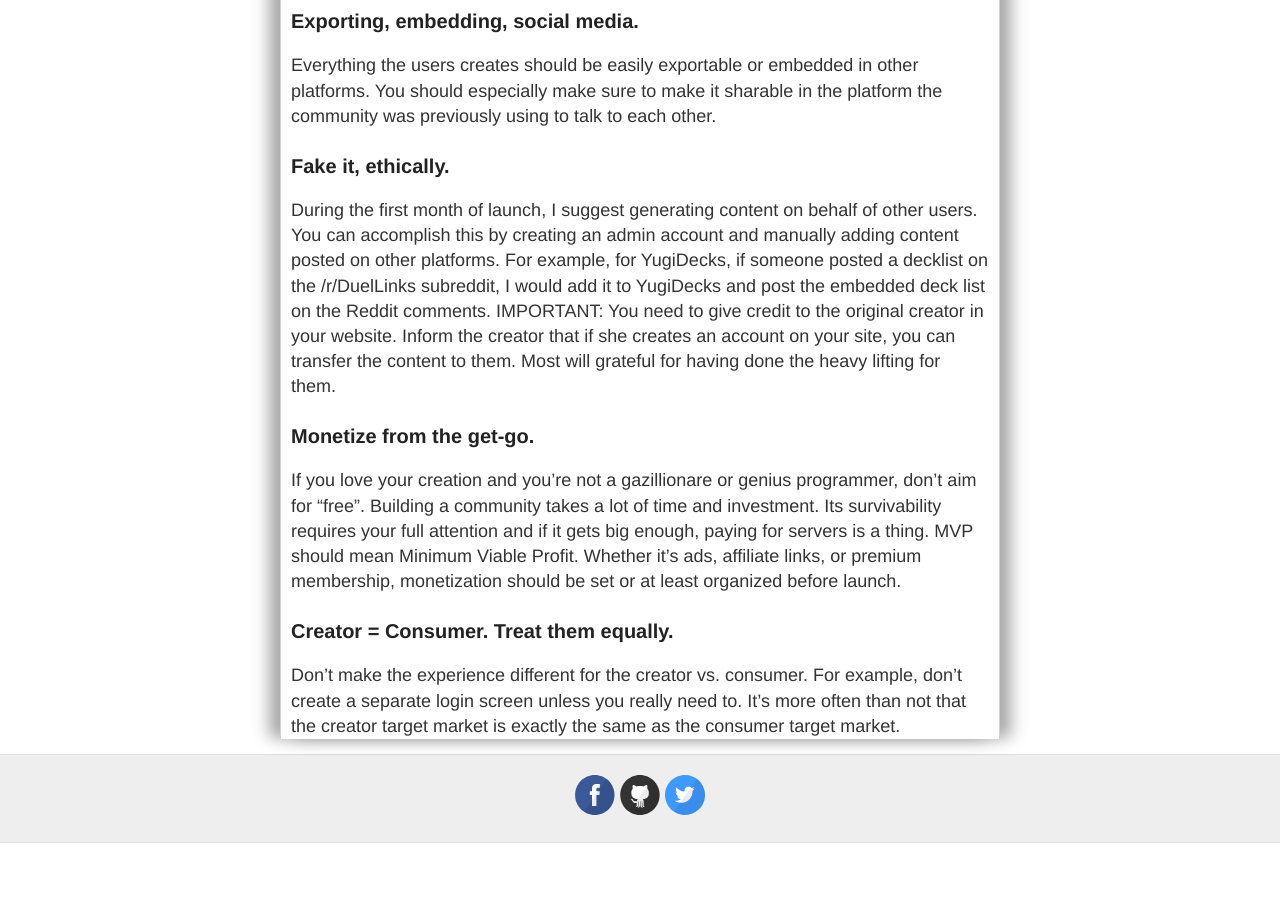
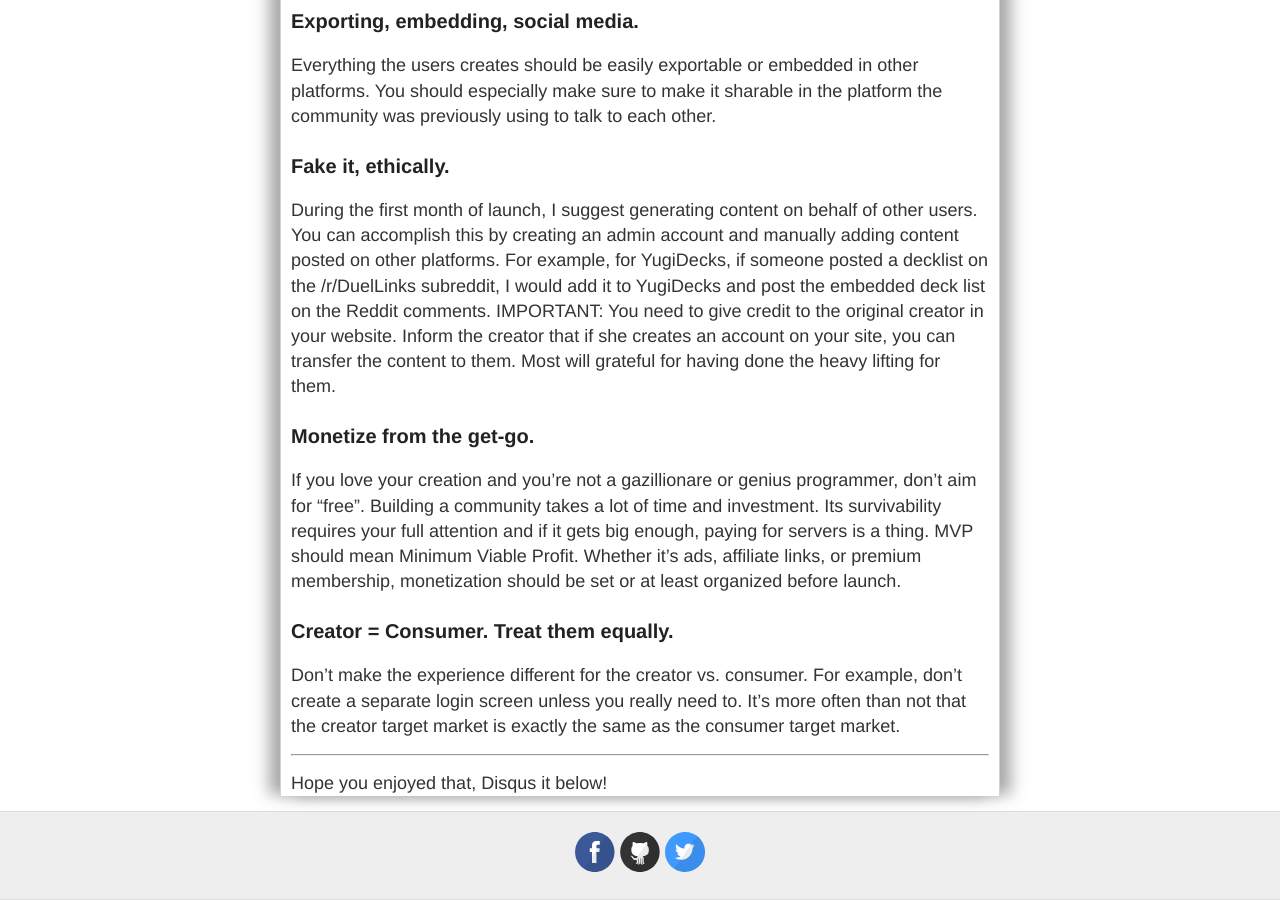
Before and after one commit to qst0/taut.tech, a Jekyll site: the page built from combuild-guide.md, in a window 1280 px wide and 900 px high, scrolled down 1047 px. Built offline with Jekyll 4.4.1, drawn with Linux system fonts in a browser that asks for light colours; comment, search, counter and statistics services are not loaded; before the commit the page ends 1890 px from its top, so only the background shows below that.

Commit message:
Update combuild-guide.md

```diff
--- a/combuild-guide.md
+++ b/combuild-guide.md
@@ -52,3 +52,8 @@
 Don’t make the experience different for the creator vs. consumer.
 For example, don’t create a separate login screen unless you really need to.
 It’s more often than not that the creator target market is exactly the same as the consumer target market.
+
+---
+
+Hope you enjoyed that, Disqus it below!
+{% include disqus.html %}
```
